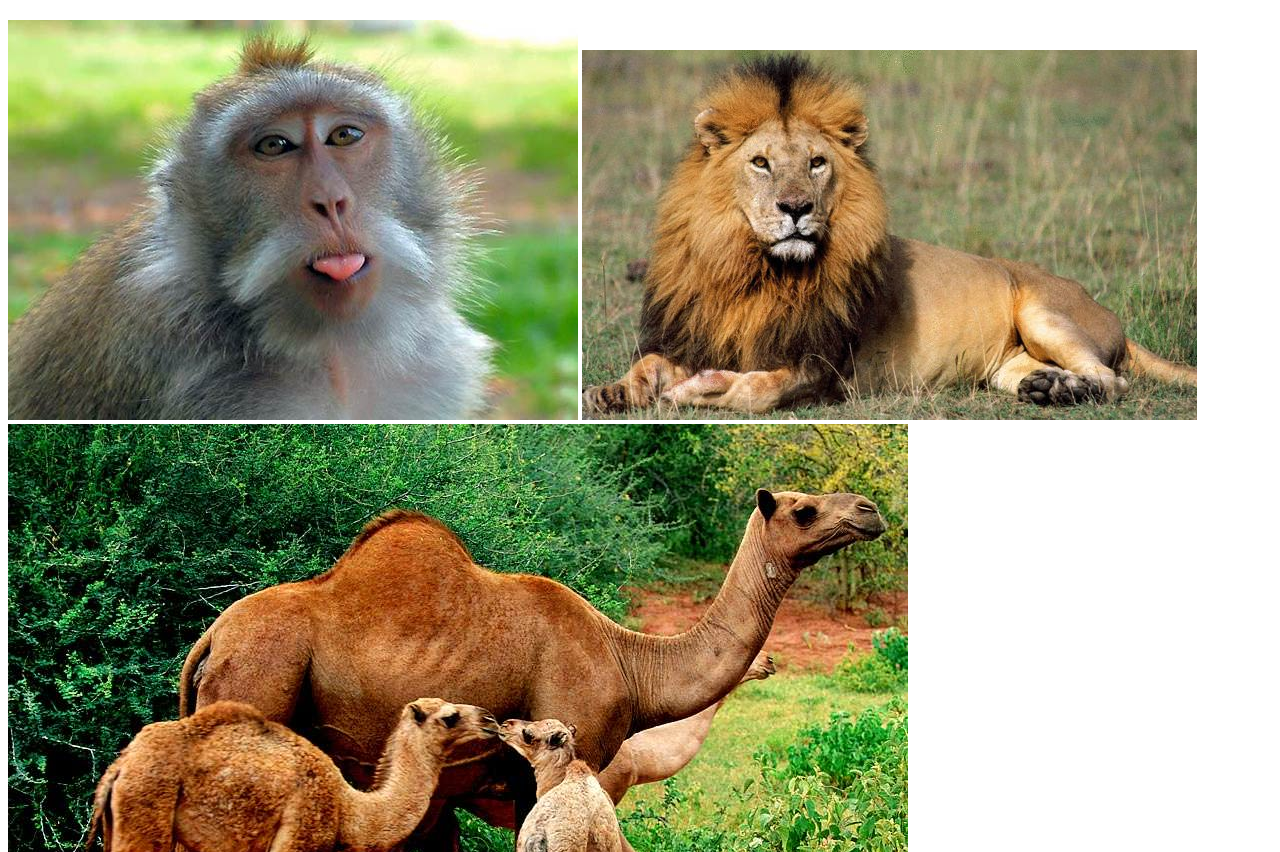
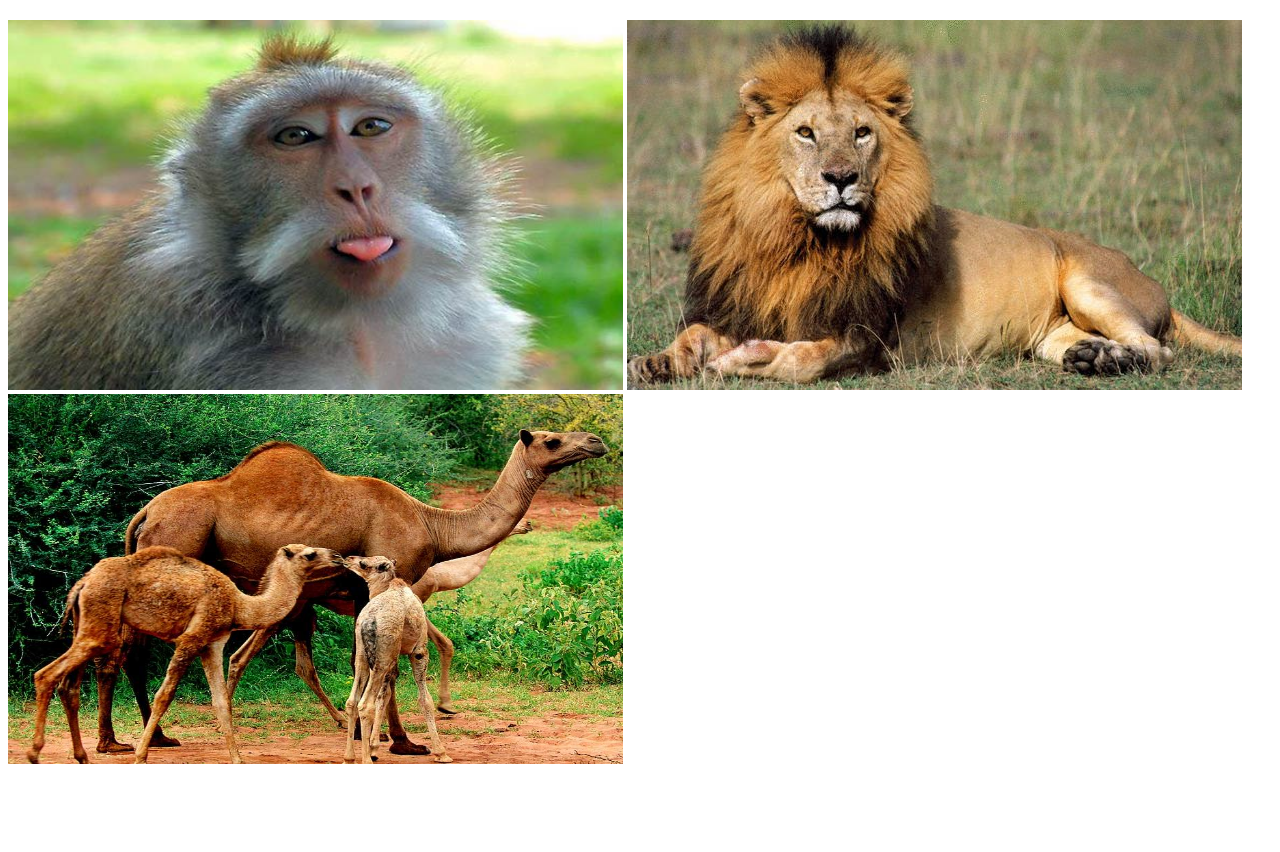
Before and after one commit to PittMadison/Bootcamp_9, a plain HTML site: page lesson_1/index.html in a window 1280 px wide. Shown: the part 100-952 px from the top of the page. After the commit the page ends 876 px from the top, so only its background shows below. Drawn offline with Linux system fonts and the light colour scheme.

Commit message:
mod img lesson_1

```diff
--- a/lesson_1/index.html
+++ b/lesson_1/index.html
@@ -13,9 +13,9 @@
     </header>
     <main>
 <section class="animals">
-    <img src="./img/indian-monkey-arrested-animals.jpg" alt="monkey">
-    <img src="./img/lion.jpg" alt="lion">
-    <img src="./img/camels.jpg" alt="camels">
+    <img src="./img/indian-monkey-arrested-animals.jpg" width="615" height="370" alt="monkey">
+    <img src="./img/lion.jpg" width="615" height="370" alt="lion">
+    <img src="./img/camels.jpg" width="615" height="370" alt="camels">
 </section>
     </main>
     <footer></footer>
```
